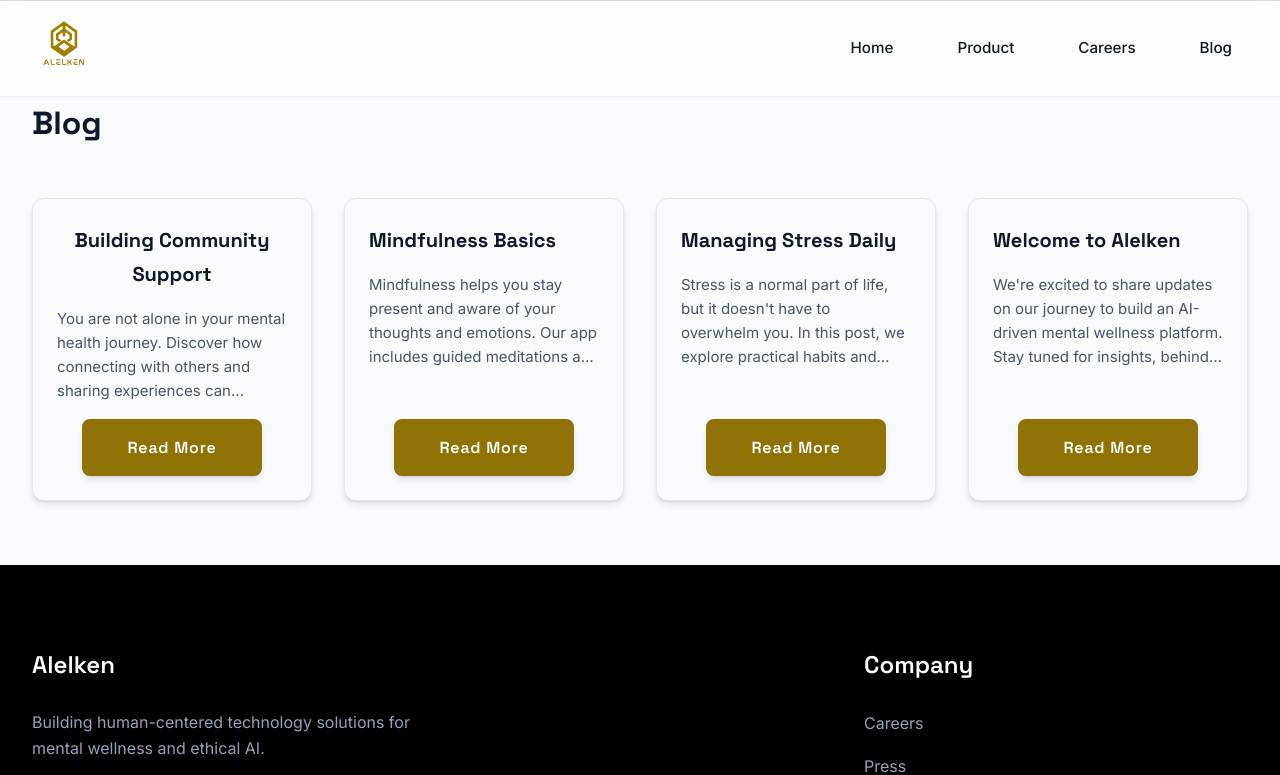
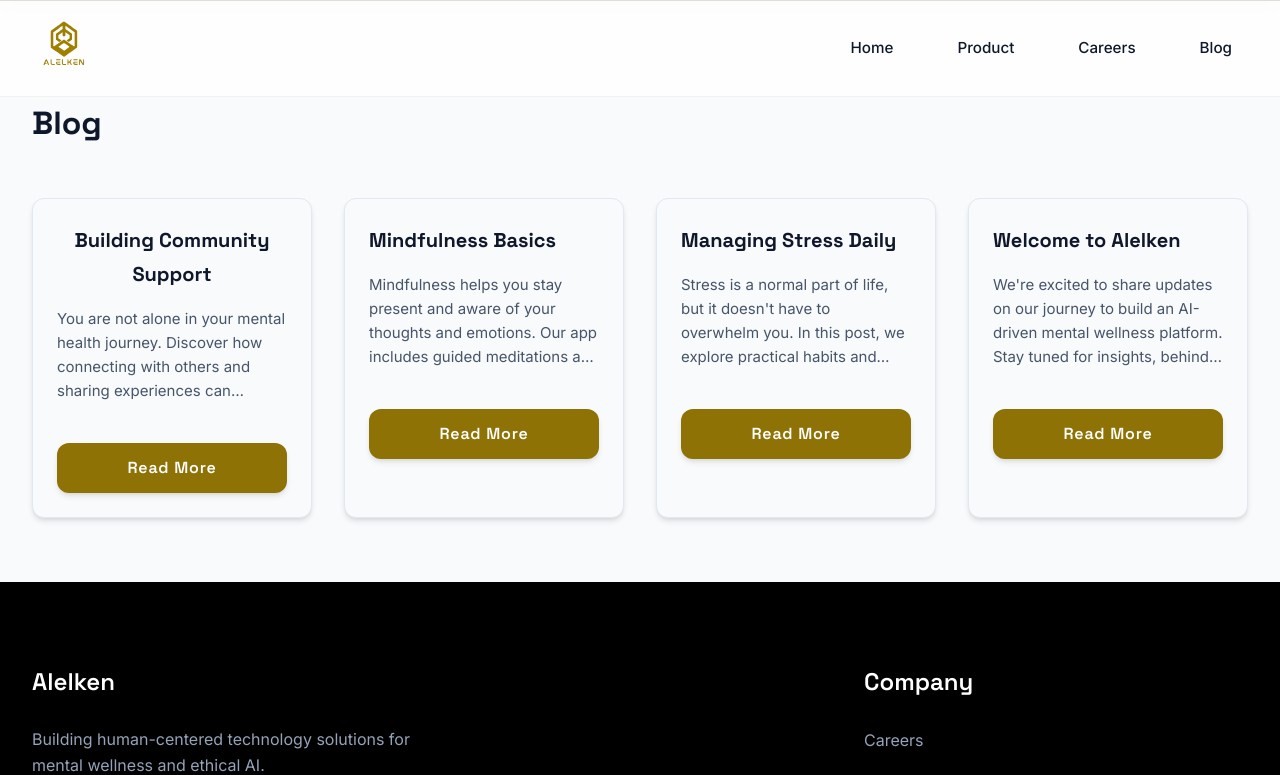
Before and after one commit to alelken/website, a React (Vite) app: page /blog in a window 1280 px wide. Shown: the top 775 px of the page. Built offline with nearby package versions, Linux system fonts and the light colour scheme; no server answers.

Commit message:
Blog page rendering fix and compenent unification

```diff
--- a/src/App.jsx
+++ b/src/App.jsx
@@ -6,7 +6,6 @@
 import Careers from './pages/Careers.jsx'
 import Blog from './pages/Blog.jsx'
 
-
 const App = ({ initialData = {} }) => (
   <Routes>
     <Route path="/" element={<Home />} />
@@ -14,8 +13,8 @@
     <Route path="/product" element={<Product />} />
     <Route path="/careers" element={<Careers initialJobs={initialData.jobs} />} />
     <Route path="/blog" element={<Blog />} />
+    <Route path="/blog/:slug" element={<Blog />} />
   </Routes>
-
 )
 
 export default App
--- a/src/styles/main.css
+++ b/src/styles/main.css
@@ -1504,10 +1504,21 @@
 
 /* Vision card styles */
 .vision .value-card,
-.vision .vision-item {
+.vision .vision-item,
+.blog-card {
     background: var(--gray-50);
     color: var(--gray-900);
     border: 1px solid var(--gray-200);
+    border-radius: 1rem;
+    box-shadow: var(--shadow-md);
+    padding: 1.5rem;
+    transition: box-shadow 0.2s cubic-bezier(0.4, 0, 0.2, 1);
+}
+
+.vision .value-card:hover,
+.vision .vision-item:hover,
+.blog-card:hover {
+    box-shadow: var(--shadow-lg);
 }
 .vision .value-card h3,
 .vision .vision-item h3 {
@@ -1518,8 +1529,19 @@
     color: var(--gray-600);
 }
 
-.vision .value-card::before {
+.vision .value-card::before,
+.vision .vision-item::before {
     background: var(--primary-black);
+    animation: triangleFloat 3.5s ease-in-out infinite alternate;
+}
+
+@keyframes triangleFloat {
+  0% {
+    transform: translateY(0);
+  }
+  100% {
+    transform: translateY(-10px);
+  }
 }
 
 body.dark .vision .value-card,
@@ -1639,18 +1661,93 @@
   border-color: var(--primary-white) !important;
 }
 
-.blog-card .blog-readmore-btn {
-  margin-left: auto;
-  margin-right: auto;
-  display: block;
-}
-
-@media (min-width: 769px) {
-  .back-btn {
-    justify-content: flex-start;
-    width: fit-content;
-    min-width: 120px;
-    padding: 1rem 2.5rem;
+/* Unified Button Styles */
+.btn, .back-btn {
+    display: inline-flex;
+    align-items: center;
+    justify-content: center;
+    gap: 0.5rem;
+    padding: 0.75rem 1.5rem;
+    background-color: #8e7206;
+    color: white;
+    border: 1px solid transparent;
+    border-radius: 0.75rem;
+    font-family: 'Space Grotesk', 'Inter', sans-serif;
+    font-weight: 600;
     font-size: 1rem;
-  }
-}
+    line-height: 1.5;
+    text-align: center;
+    cursor: pointer;
+    text-decoration: none;
+    box-shadow: var(--shadow-md);
+    transition: all 0.2s cubic-bezier(0.4, 0, 0.2, 1);
+}
+
+.btn:hover, .back-btn:hover {
+    background-color: white;
+    color: #8e7206;
+    border: 1px solid #8e7206;
+    box-shadow: var(--shadow-lg);
+    transform: translateY(-2px);
+}
+
+body.dark .btn, body.dark .back-btn {
+    background-color: #8e7206;
+    color: var(--primary-navy);
+    border: 1px solid #8e7206;
+}
+
+body.dark .btn:hover, body.dark .back-btn:hover {
+    background-color: var(--primary-navy);
+    color: #8e7206;
+    border: 1px solid #8e7206;
+}
+
+/* Blog Specific Buttons - Unified with site-wide button styles */
+.blog-card .btn {
+    width: 100%;
+    margin-top: 1.5rem;
+}
+
+.back-btn {
+    margin: 1.5rem 0;
+    display: inline-flex;
+    align-items: center;
+    justify-content: center;
+    gap: 0.5rem;
+    padding: 0.75rem 1.5rem;
+    background-color: #8e7206;
+    color: white;
+    border: 1px solid transparent;
+    border-radius: 0.375rem;
+    font-weight: 500;
+    font-size: 1rem;
+    line-height: 1.5;
+    cursor: pointer;
+    transition: all 0.2s ease-in-out;
+    text-decoration: none;
+}
+
+/* Dark mode overrides are handled by the base button styles */
+body.dark .btn {
+    background-color: #8e7206;
+    color: var(--primary-navy);
+    border-color: #8e7206;
+}
+
+body.dark .btn:hover {
+    background-color: #8e7206;
+    color: var(--primary-navy);
+    border-color: #8e7206;
+}
+
+body.dark .back-btn {
+    background-color: transparent;
+    color: #8e7206;
+    border-color: #8e7206;
+}
+
+body.dark .back-btn:hover {
+    background-color: #8e7206;
+    color: #8e7206;
+}
```
